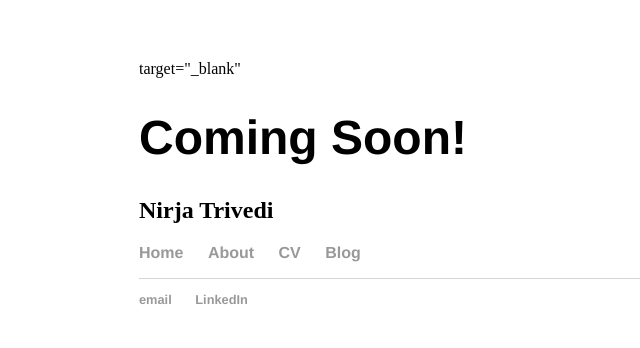
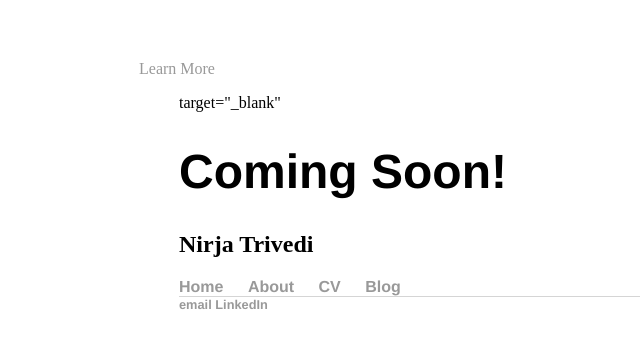
Before and after one commit to nirjatrivedi/nirjatrivedi.github.io, a plain HTML site: page index.html in a window 1280 px wide. Shown: the whole page, without its empty margins (53-693 px from the left). Drawn offline with Linux system fonts and the light colour scheme.

Commit message:
Update index.html

```diff
--- a/index.html
+++ b/index.html
@@ -1,4 +1,5 @@
-
+<a      href="https://en.wikipedia.org/wiki/Brown_bear" target="_blank">Learn More</a>
+  <ul>
 target="_blank"
 <!DOCTYPE html>
 
@@ -45,9 +46,9 @@ target="_blank"
 
     		<ul>
 
-        		<li><a href="mailto:nirja.trivedi@duke.edu">email</a></li>
+        		<a href="mailto:nirja.trivedi@duke.edu">email</a></li>
 
-        		<li><a href="https://www.linkedin.com/in/nirjatrivedi/" target="_blank">LinkedIn</a></li>
+        		<a href="https://www.linkedin.com/in/nirjatrivedi/" target="_blank">LinkedIn</a></li>
 
 			</ul>
 
```
